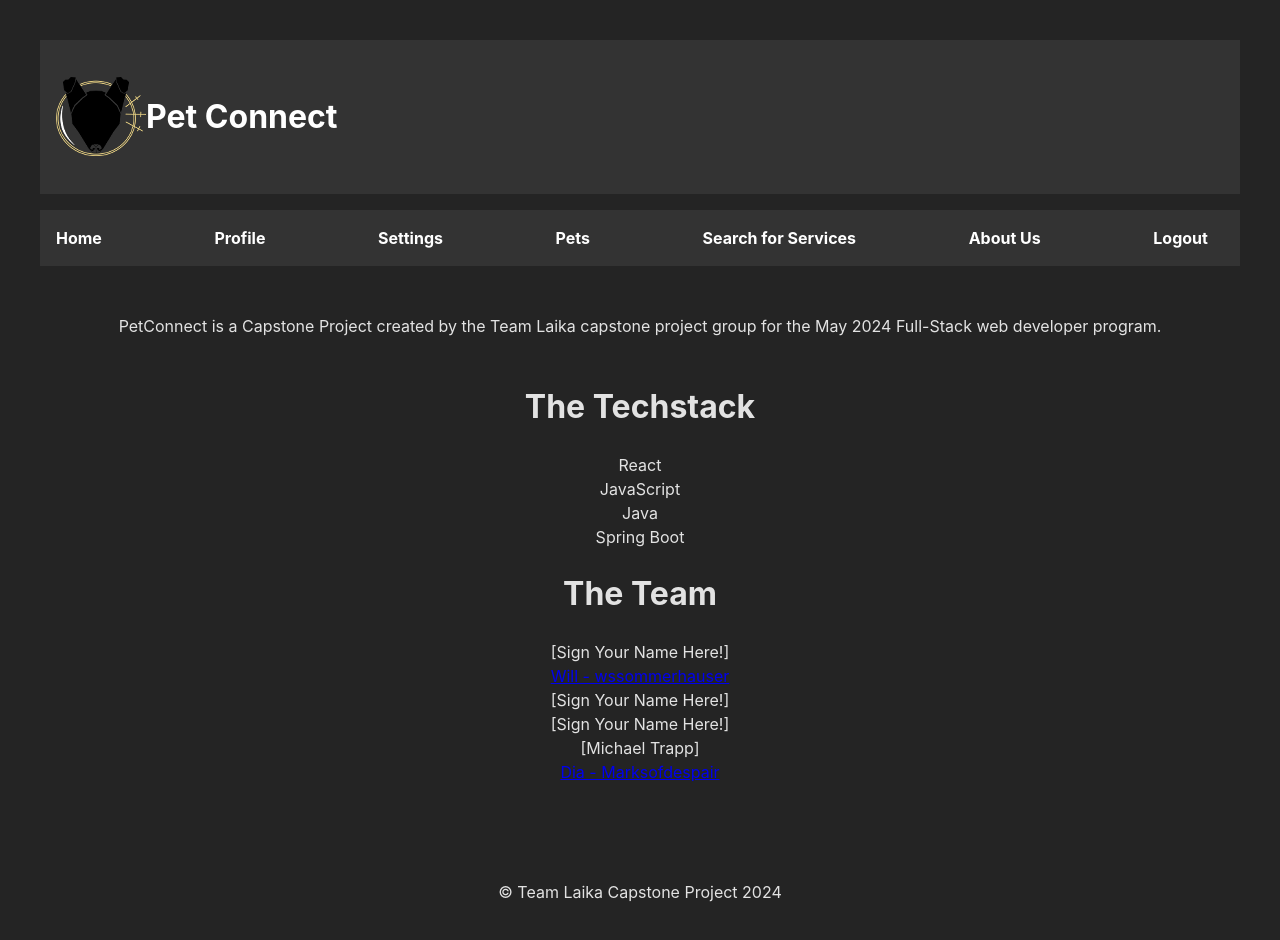
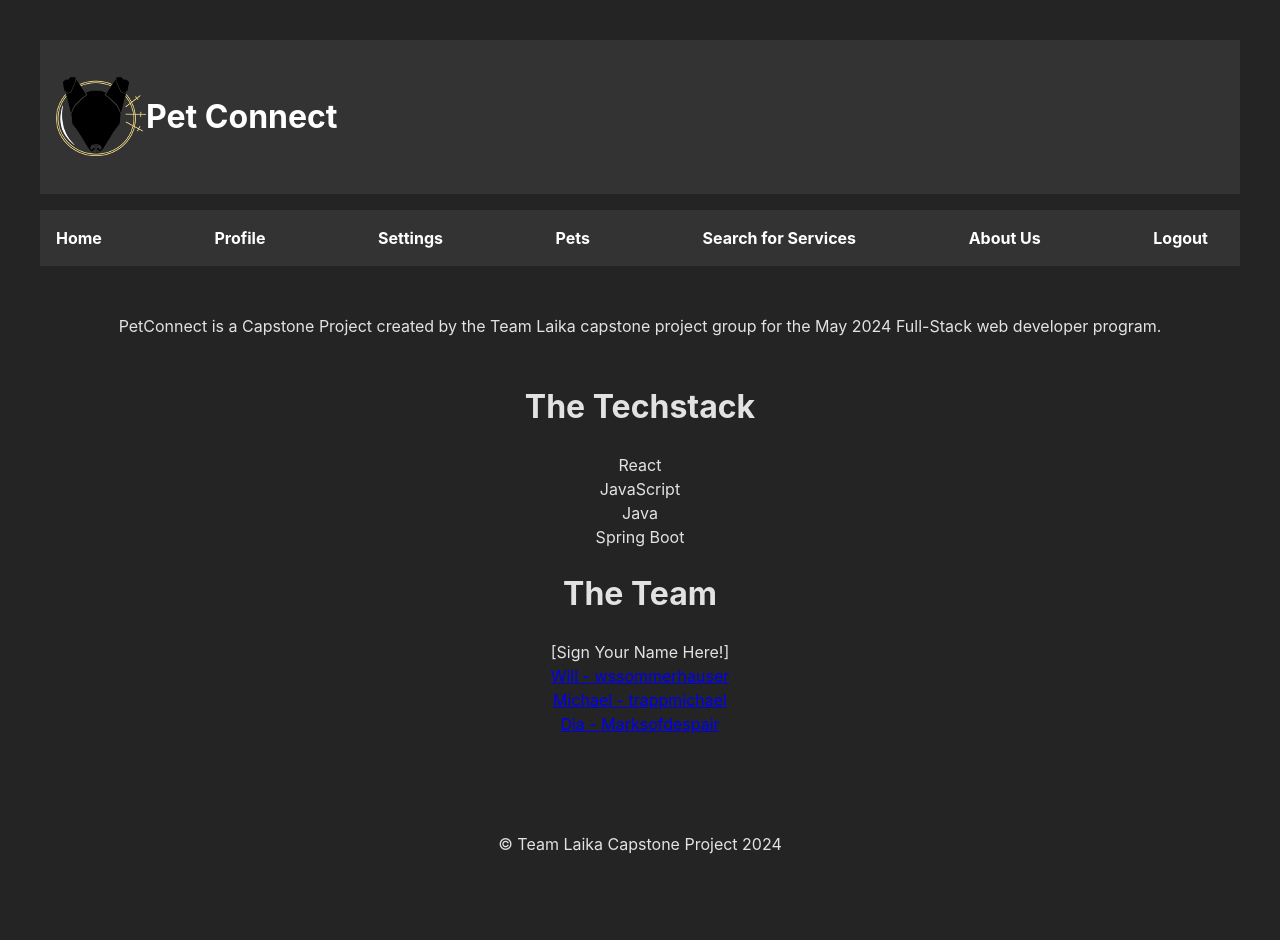
Before and after one commit to marksofdespair/PetConnect-React, a React (Vite) app: page /AboutUs in a window 1280 px wide. Shown: the top 940 px of the page. After the commit the page ends 896 px from the top, so only its background shows below. Built offline with nearby package versions, Linux system fonts and the light colour scheme.

Commit message:
Updated About Us

```diff
--- a/src/Pages/AboutUs.jsx
+++ b/src/Pages/AboutUs.jsx
@@ -20,9 +20,7 @@ const AboutUs = () => {
                 <ul style={{ listStyleType: 'none', padding: 0 }}>
                     <li>[Sign Your Name Here!]</li>
                     <li><a href="https://github.com/wssommerhauser" target="_blank" rel="noopener noreferrer">Will - wssommerhauser</a></li>
-                    <li>[Sign Your Name Here!]</li>
-                    <li>[Sign Your Name Here!]</li>
-                    <li>[Michael Trapp]</li>
+                    <li><a href="https://github.com/trappmichael" target="_blank" rel="noopener noreferrer">Michael - trappmichael</a></li>
                     <li><a href="https://github.com/marksofdespair" target="_blank" rel="noopener noreferrer">Dia - Marksofdespair</a></li>
                 </ul>
         </div>
```
